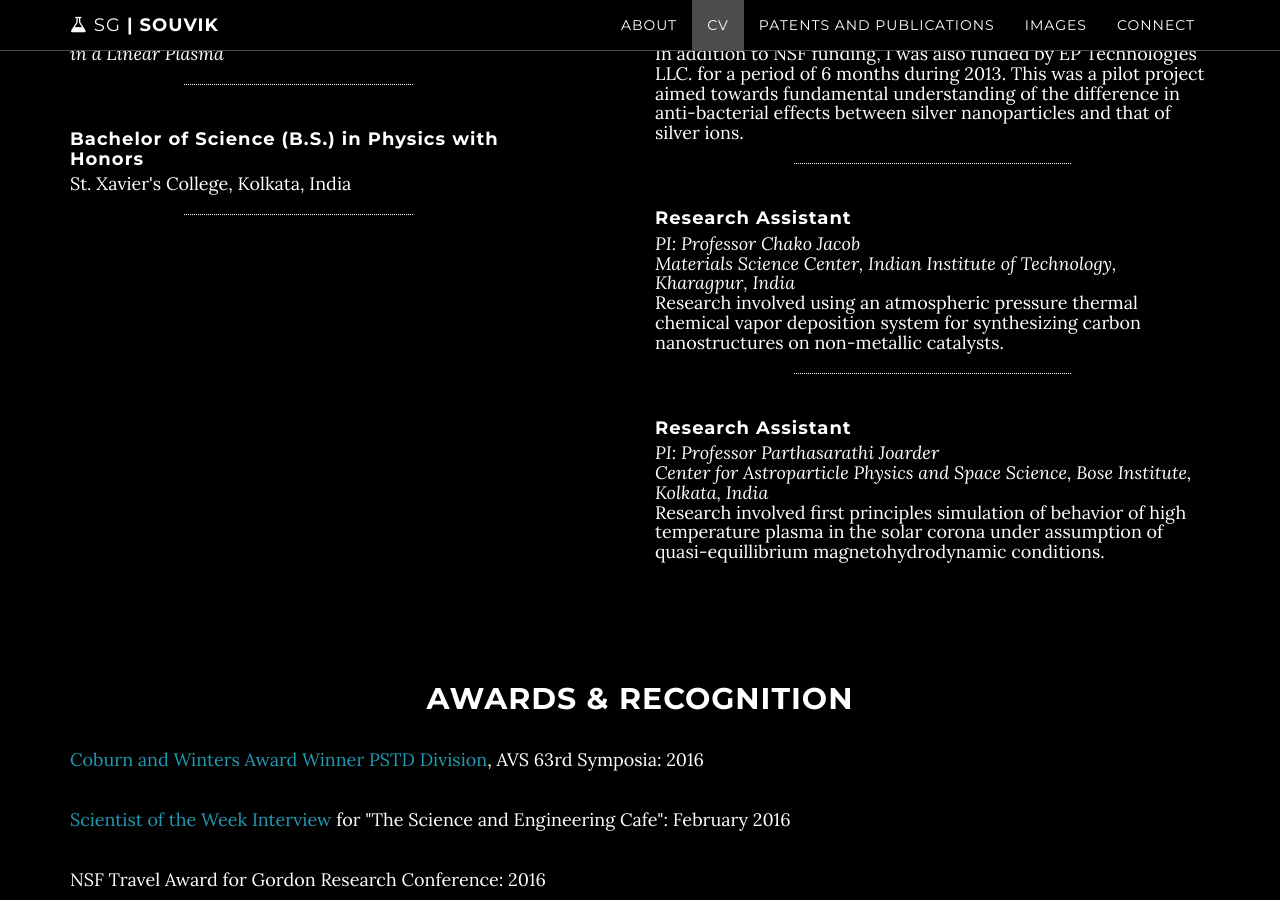
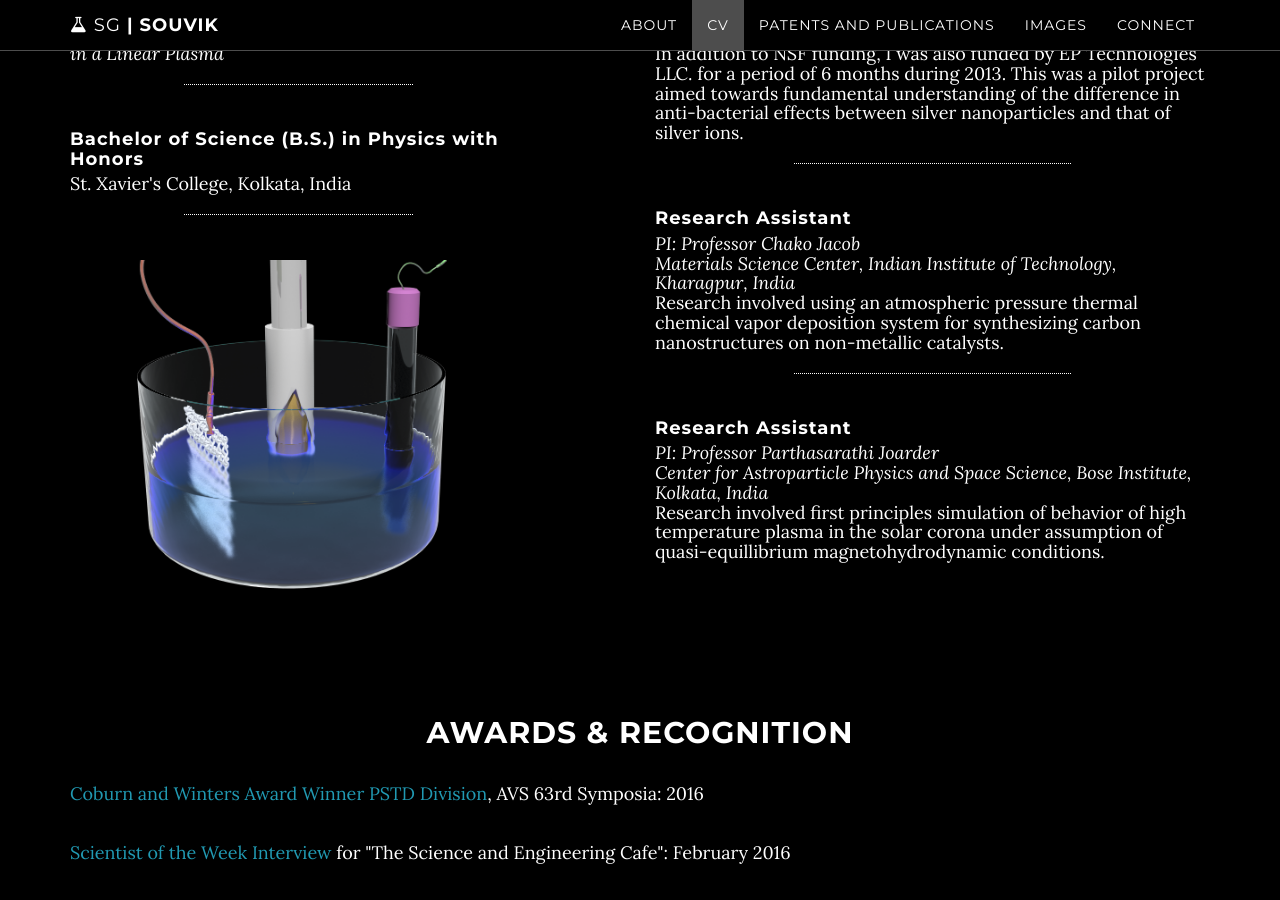
Before and after one commit to SouvikSG/souviksg.github.io, a Jekyll site: the page built from index.html, in a window 1280 px wide and 900 px high, scrolled down 2804 px. Built offline with Jekyll 4.4.1, drawn with Linux system fonts in a browser that asks for light colours.

Commit message:
Update cv.html

```diff
--- a/_includes/cv.html
+++ b/_includes/cv.html
@@ -38,6 +38,7 @@
 
 <hr></hr>
 <!-- <h2><a href="img/souvik_cv.pdf">Download Full CV</a></h2> -->
+<img src="img/electrochemical.png" class="header_logo" alt="electrochem"></img>
    </div>
 
    <div class="col-sm-1">
```
